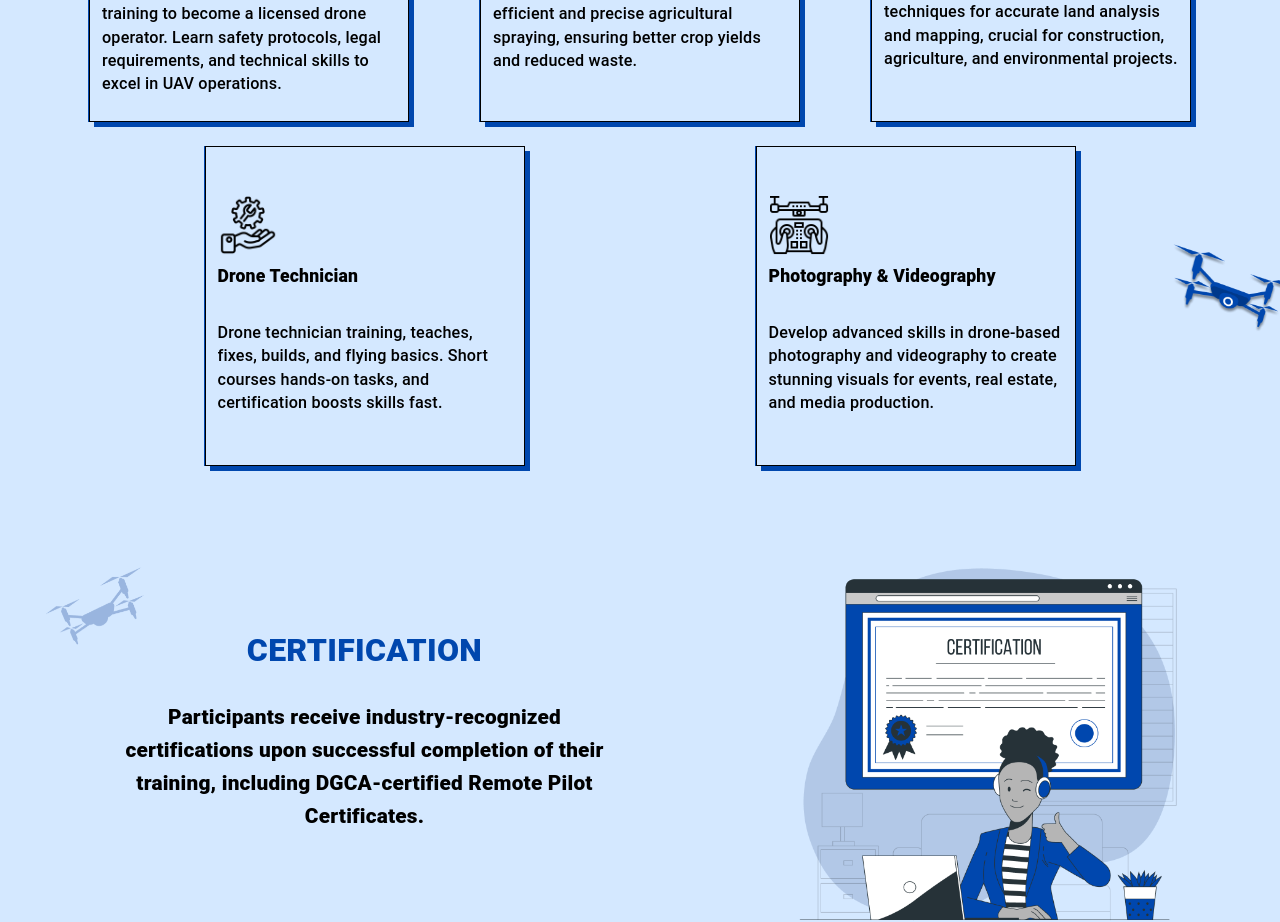
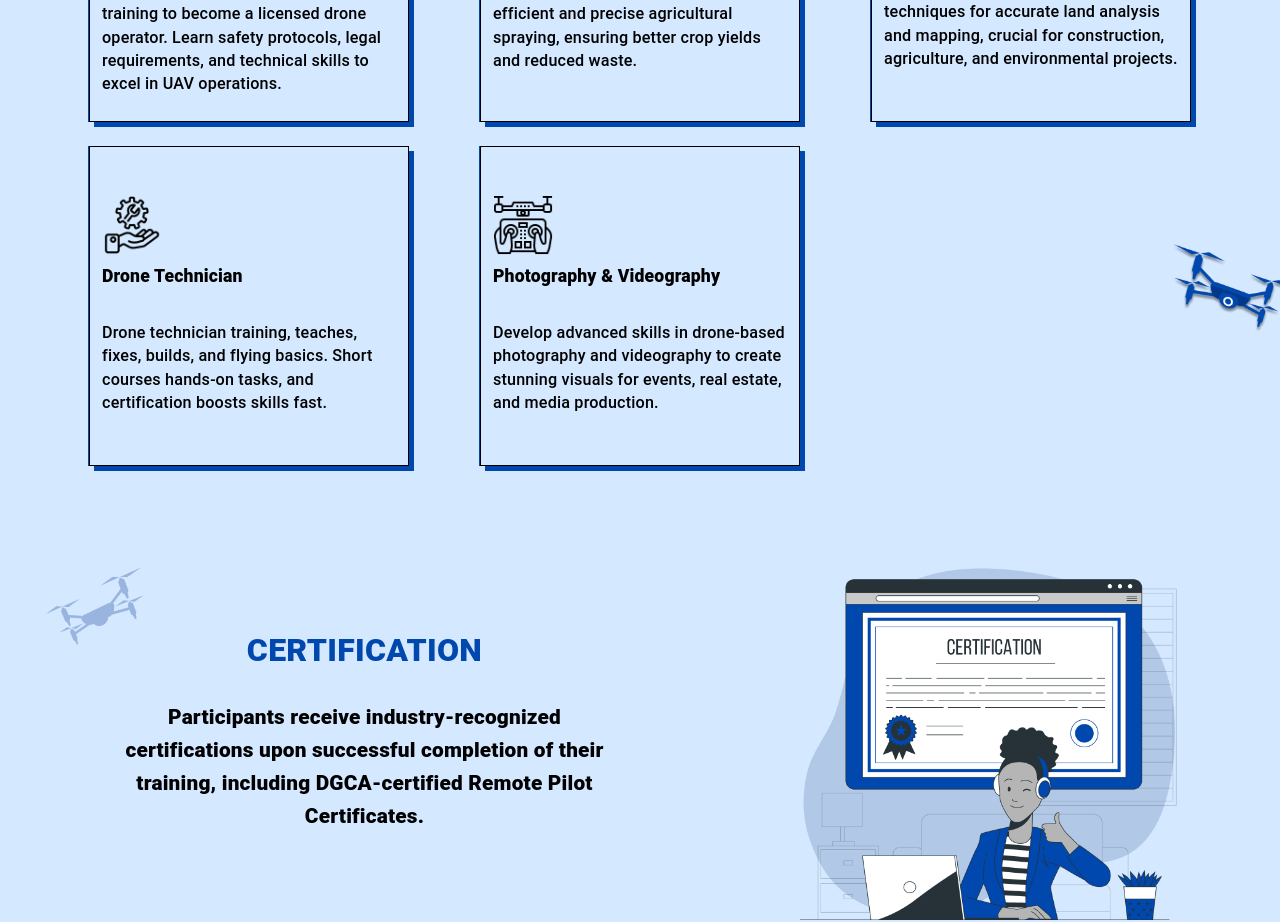
Before and after one commit to ParamJadvani/Vymanika_Aerospace, a React (Vite) app: page /training in a window 1280 px wide. Shown: the part 820-1742 px from the top of the page. Built offline with nearby package versions, Linux system fonts and the light colour scheme.

Commit message:
Error Solve

```diff
--- a/src/components/Card/GridCard/GridCard.jsx
+++ b/src/components/Card/GridCard/GridCard.jsx
@@ -79,55 +79,26 @@ const GridCard = ({
             </Typography>
             <Grid container rowSpacing={3}>
               {data.map(({ image, title, description }, index) => {
-                const totalItemsInLastRow =
-                  data.length % 3 === 0 ? 3 : data.length % 3;
-                const isLastRowCard =
-                  index >= data.length - totalItemsInLastRow;
-
-                const lgSize =
-                  isLastRowCard && totalItemsInLastRow === 1
-                    ? 12
-                    : isLastRowCard && totalItemsInLastRow === 2
-                    ? 6
-                    : 4;
-
-                const isLastCardInRow = (index + 1) % 3 === 0;
-                const isFirstCard = index % 3 === 0;
-
-                const isSingleLastCardInRow =
-                  isLastRowCard && data.length % 3 !== 0;
-
+                const positionInRow = index % 3; // Position of the item in the row (0, 1, 2 for first, middle, last)
                 const justifyContent =
-                  totalItemsInLastRow === 1
-                    ? "center"
-                    : totalItemsInLastRow === 2 && isLastRowCard
-                    ? "center"
-                    : index % 3 === 0
-                    ? "flex-start"
-                    : (index + 1) % 3 === 0 || index === data.length - 1
-                    ? "flex-end"
-                    : "center";
+                  positionInRow === 0
+                    ? "flex-start" // First item in the row
+                    : positionInRow === 1
+                    ? "center" // Middle item in the row
+                    : "flex-end"; // Last item in the row
 
                 return (
                   <Grid
                     item
                     xs={12}
                     md={6}
-                    lg={lgSize}
-                    xl={4}
+                    lg={4}
                     key={index}
                     sx={{
                       display: "flex",
                       justifyContent: {
-                        xs: "center",
-                        lg: justifyContent,
-                        xl: isFirstCard
-                          ? "flex-start" // Align to start for the first card
-                          : isSingleLastCardInRow
-                          ? "center" // Align to center for a single last card in an incomplete row
-                          : isLastCardInRow || isLastRowCard
-                          ? "flex-end" // Align to end for the last card in a full row
-                          : "center", // Center-align for other cards
+                        xs: "center", // Center-align on smaller screens
+                        lg: justifyContent, // Use calculated alignment for larger screens
                       },
                       alignItems: "center",
                     }}
--- a/src/components/Card/SliderCard/SliderCard.jsx
+++ b/src/components/Card/SliderCard/SliderCard.jsx
@@ -10,10 +10,16 @@ import "/src/css/vision_section.css";
 const SliderCard = () => {
   const theme = useTheme();
   return (
-    <Box sx={{ width: "100%", marginY: { lg: 10, xs: 0 },marginBottom:{
-        xs:'-20%',
-        sm:5
-    } }}>
+    <Box
+      sx={{
+        width: "100%",
+        marginY: { lg: 10, xs: 0 },
+        marginBottom: {
+          xs: "-20%",
+          sm: 5,
+        },
+      }}
+    >
       <Container
         sx={{
           maxWidth: {
@@ -77,7 +83,9 @@ const SliderCard = () => {
           <Box
             sx={{
               display: "flex",
-              justifyContent: "space-between",
+              justifyContent: {
+                xs: "space-around",
+              },
               flexDirection: {
                 xs: "column",
                 lg: "row",
@@ -102,7 +110,7 @@ const SliderCard = () => {
                 alt="Banner"
                 sx={{
                   maxWidth: {
-                    lg: "90%",
+                    lg: "80%",
                     md: "70%",
                     sm: "90%",
                     xs: "100%",
--- a/src/components/ContactUSMap/ContactUSMap.jsx
+++ b/src/components/ContactUSMap/ContactUSMap.jsx
@@ -24,7 +24,7 @@ const ContactUSMap = () => {
         <Box
           component="img"
           src={smallDrone}
-          className="smallDrone"
+          // className="smallDrone"
           sx={{
             position: "absolute",
             height: { xs: "70px", md: "85px" },
@@ -32,16 +32,16 @@ const ContactUSMap = () => {
             right: {
               xs: "-0%",
               sm: "-5%",
-              md: "-5%",
+              md: "-6%",
               lg: "-3%",
               xl: "0%",
             },
-            top: { xs: "", lg: "0%" ,xl:'0%'},
-            left: { xs: "100%"},
-            // display: {
-            //   xs: "none",
-            //   sm: "inline",
-            // },
+            top: { xs: "", lg: "0%", xl: "0%" },
+            left: { xs: "100%" },
+            display: {
+              xs: "none",
+              sm: "inline",
+            },
 
             animation: "float 3s ease-in-out infinite",
           }}
@@ -54,9 +54,13 @@ const ContactUSMap = () => {
             position: "absolute",
             height: { xs: "70px", md: "85px" },
             zIndex: 100,
-            left: { xs: "-0%", sm: "-5%", md: "-5%", lg: "-3%", xl: "-5%" },
+            left: { xs: "-0%", sm: "-10%", md: "-6%", lg: "-5%", xl: "-5%" },
             top: { xs: "66%", sm: "68%", lg: "65%" },
             animation: "float 3s ease-in-out infinite",
+            display: {
+              xs: "none",
+              sm: "inline",
+            },
           }}
         />
         {/* Map and Form Section */}
--- a/src/components/Vision_Section.jsx
+++ b/src/components/Vision_Section.jsx
@@ -81,10 +81,10 @@ const VisionSection = ({
           <Box
             component="img"
             src={smallDrone2}
-            className="smallDrone"
+            // className="smallDrone"
             sx={{
               position: "absolute",
-              height: { xs: "90px", md: "100px", lg: "115px" },
+              height: { xs: "60px",sm:'70px', md: "100px", lg: "115px" },
               zIndex: 100,
               right: { xs: "-0%", sm: "-5%", md: "-5%", lg: "-3%", xl: "-1%" },
               top: { xs: "3%", sm: "0%" },
--- a/src/pages/Home.jsx
+++ b/src/pages/Home.jsx
@@ -195,16 +195,16 @@ const Home = () => {
             src={blackBigDrone}
             sx={{
               position: "absolute",
-              height: { xs: "60px", sm: "70px", md: "100px", lg: "120px" },
+              height: { xs: "60px", sm: "70px", md: "90px", lg: "100px" },
               zIndex: 100,
               right: {
                 xs: "-0%",
                 sm: "-5%",
                 md: "-5%",
-                lg: "-6%",
-                xl: "-5%",
+                lg: "-3%",
+                xl: "0%",
               },
-              top: { xs: "-0%", sm: "0%", lg: "6.5%" },
+              top: { xs: "-0%", sm: "0%", lg: "6.5%",xl:'2%' },
               animation: "float 3s ease-in-out infinite",
             }}
           />
--- a/src/pages/Services.jsx
+++ b/src/pages/Services.jsx
@@ -146,8 +146,8 @@ const Services = () => {
               position: "absolute",
               height: { xs: "70px", md: "85px" },
               zIndex: 100,
-              right: { xs: "-0%", sm: "-5%", md: "-7%", lg: "-7%", xl: "-8%" },
-              top: { xs: "0%", sm: "50%", lg: "35%" },
+              right: { xs: "-0%", sm: "-5%", md: "-7%", lg: "3%", xl: "10%" },
+              top: { xs: "0%", sm: "50%", lg: "80%", xl: "80%" },
               animation: "float 3s ease-in-out infinite",
             }}
           />
--- a/src/pages/Training.jsx
+++ b/src/pages/Training.jsx
@@ -121,7 +121,7 @@ const Training = () => {
           <Box
             component="img"
             src={smallDrone2}
-            className="smallDrone"
+            // className="smallDrone"
             sx={{
               position: "absolute",
               height: { xs: "50px", md: "90px", xl: "100px" },
@@ -133,10 +133,6 @@ const Training = () => {
                 xl: "6%",
               },
               top: { xs: "1%", sm: "50%", md: "80%", lg: "70%" },
-              display: {
-                xs: "none",
-                sm: "inline",
-              },
               animation: "float 3s ease-in-out infinite",
             }}
           />
```
